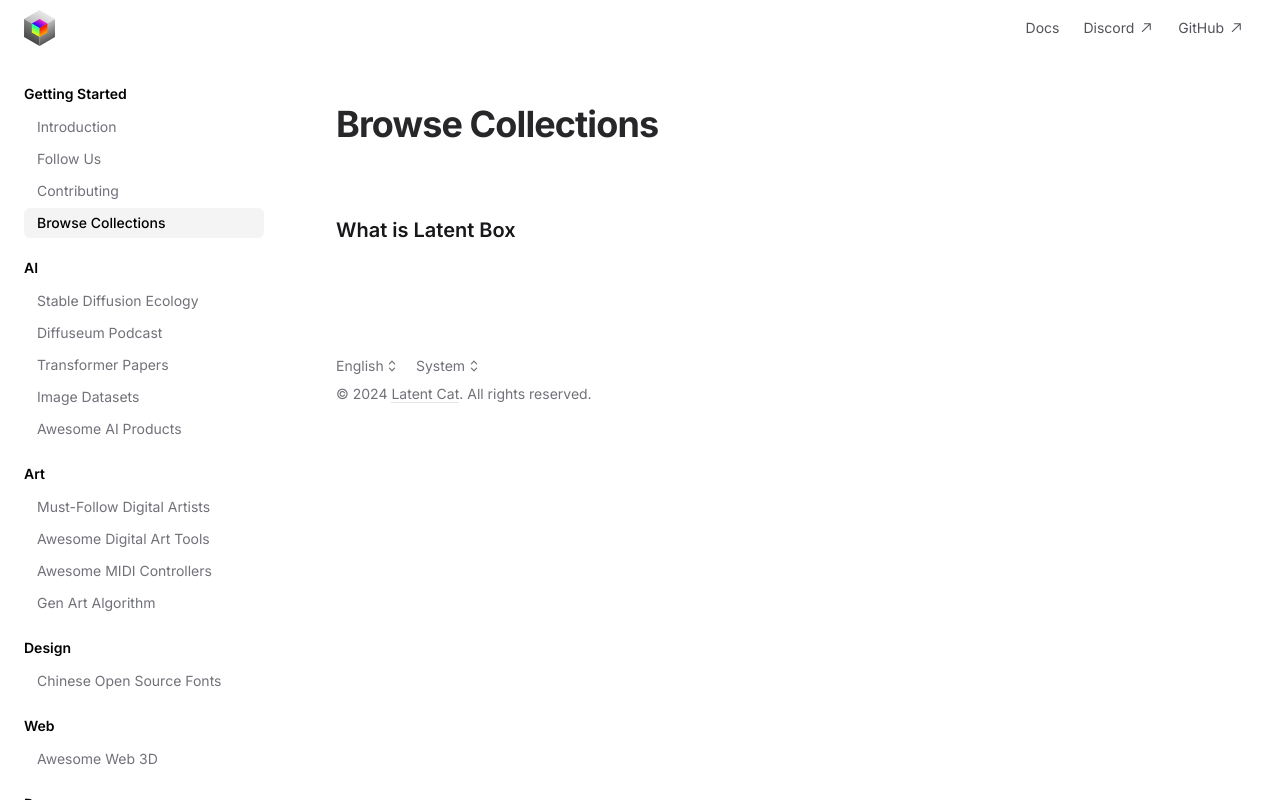
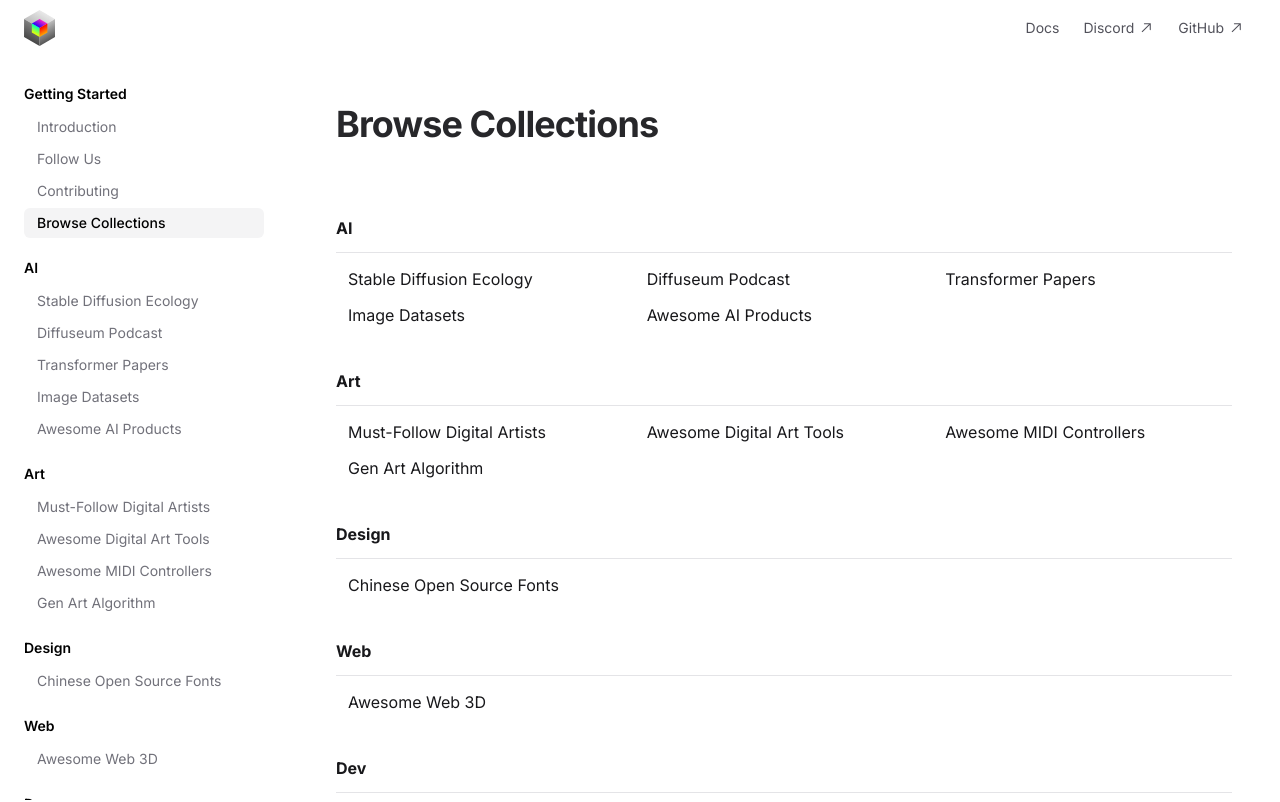
Before and after one commit to latentcat/latentbox, a Next.js app: page /en/docs/collections in a window 1280 px wide. Shown: the top 802 px of the page. Built offline with nearby package versions, Linux system fonts and the light colour scheme.

Commit message:
Update page.tsx

```diff
--- a/src/app/[locale]/(docs)/docs/collections/page.tsx
+++ b/src/app/[locale]/(docs)/docs/collections/page.tsx
@@ -1,33 +1,77 @@
 import { ArticleLayout } from "@/components/SimpleLayout";
 import { getTranslations } from "next-intl/server";
 import { useTranslations } from "next-intl";
+import { CollectionGroupProps, CollectionItemProps, useCollectionData } from "@/lib/docs_navigation";
+import { Link } from "@/navigation";
+import { Separator } from "@/components/ui/separator";
 
+
+function CollectionLink(props: CollectionItemProps) {
+  return (
+    <Link
+      href={`/${props.id}`}
+      className="py-1 px-3 _bg-foreground/5 hover:bg-accent transition rounded-md"
+    >
+      <div className="line-clamp-1">
+        {props.name}
+      </div>
+    </Link>
+  )
+}
+
+
+function CollectionGroup(props: CollectionGroupProps) {
+  return (
+    <div className="w-full flex flex-col">
+      <h3 className="text-base font-bold mb-1">
+        {props.title}
+      </h3>
+      <Separator className="my-2 hidden md:block" />
+      <div className="w-full grid sm:grid-cols-2 md:grid-cols-1 lg:grid-cols-2 xl:grid-cols-3 _gap-[2px]">
+        {props.links.map((item, index) => (
+          <CollectionLink
+            key={index}
+            {...item}
+          />
+        ))}
+      </div>
+    </div>
+  )
+}
 
 export default function Page() {
 
   const t = useTranslations("docs.collections")
+  const { collectionList } = useCollectionData();
 
   return (
     <ArticleLayout
       title={t("title")}
       intro=""
     >
-      <h2>
-        What is Latent Box
-      </h2>
+
+      <div className="w-full flex flex-col items-start gap-9 not-prose">
+        {collectionList.map((item, index) => (
+          <CollectionGroup
+            key={index}
+            {...item}
+          />
+        ))}
+      </div>
+
     </ArticleLayout>
   )
 }
 
 export async function generateMetadata({
-  params: { locale },
-}: Readonly<{
+                                         params: { locale }
+                                       }: Readonly<{
   params: { locale: string };
 }>) {
   const t = await getTranslations({ locale, namespace: "docs.collections" });
 
   return {
-    title: t("title"),
+    title: t("title")
     // description: t("subtitle"),
   };
 }
```
